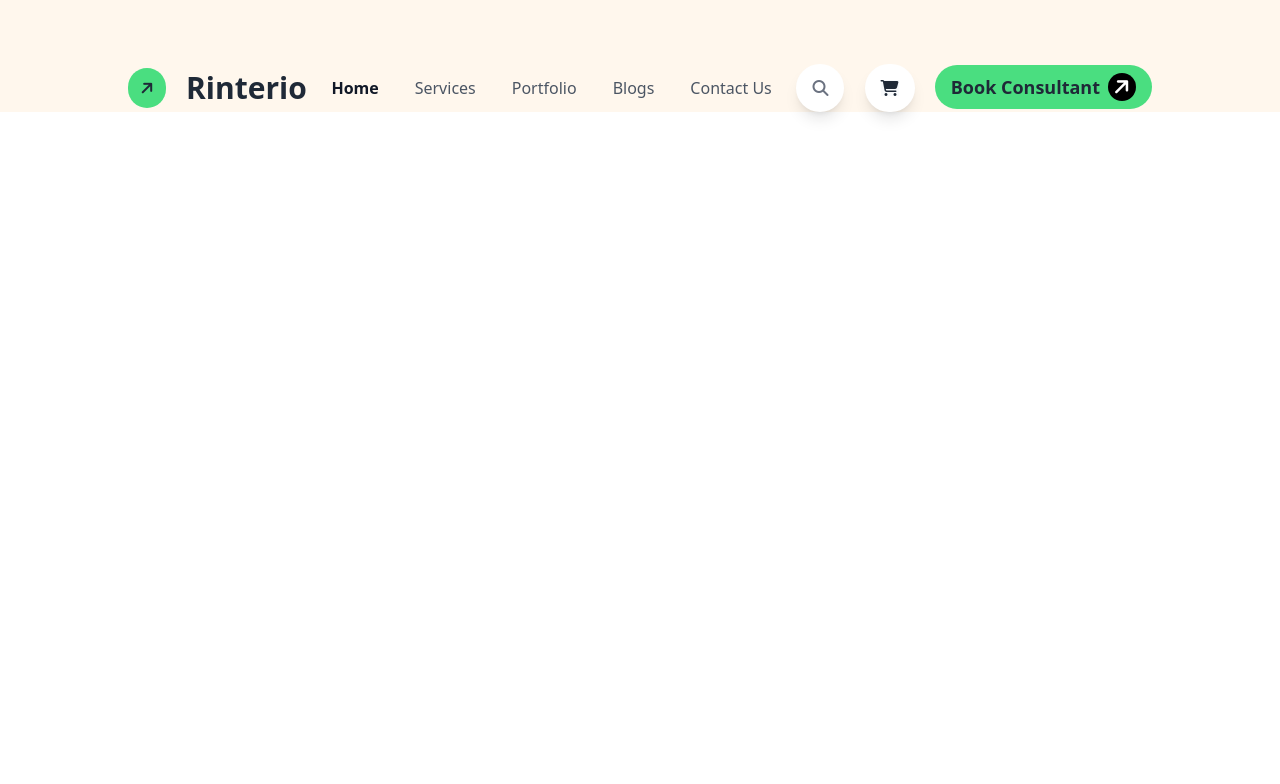
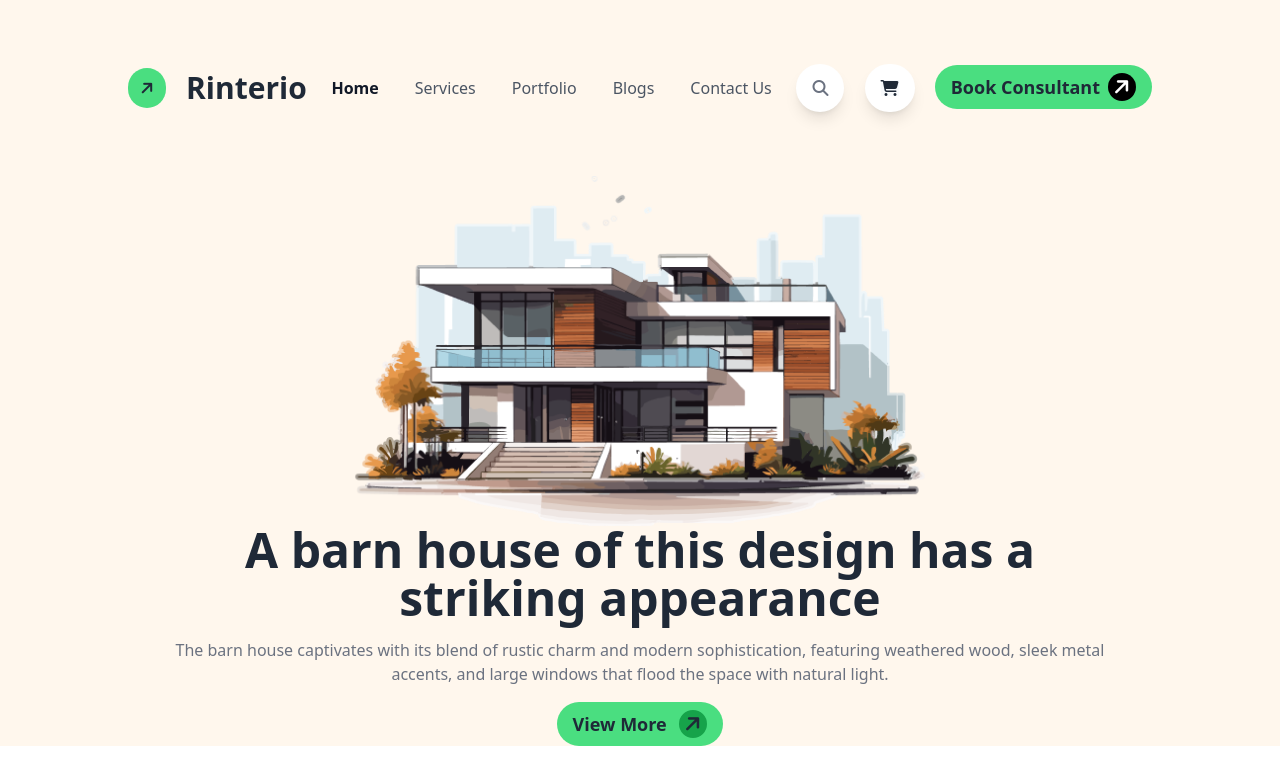
Before and after one commit to MD-HAMIDUL-ISLAM/Assignment03, a plain HTML site: page index.html in a window 1280 px wide. Drawn offline with nearby package versions, Linux system fonts and the light colour scheme.

Commit message:
banner part done

```diff
--- a/index.html
+++ b/index.html
@@ -22,7 +22,7 @@
     <!-- Header Section -->
     <header class="bg-orange-50">
         <!-- Nav Section -->
-        <div class="w-4/5 mx-auto flex items-center justify-between pt-8 md:pt-16 lg:pt-16">
+        <div class="w-4/5 mx-auto flex items-center justify-between py-8 md:py-16 lg:py-16">
             <div class=" gap-5 flex text-center items-center">
                 <div class="inline-flex items-center justify-center p-3 bg-green-400 rounded-full">
                     <i class="fa-solid fa-arrow-right -rotate-45"></i>
@@ -38,20 +38,44 @@
                 <h3 class="text-gray-600">Contact Us</h3>
             </div>
             <div class="space-x-4">
-                <div class="lg:inline-flex md:inline-flex items-center justify-center p-4 bg-white shadow-lg rounded-full hidden">
+                <div
+                    class="lg:inline-flex md:inline-flex items-center justify-center p-4 bg-white shadow-lg rounded-full hidden">
                     <i class="fa-solid fa-magnifying-glass text-gray-500"></i>
                 </div>
-                <div class="lg:inline-flex md:inline-flex items-center justify-center p-4 bg-white shadow-lg rounded-full hidden">
+                <div
+                    class="lg:inline-flex md:inline-flex items-center justify-center p-4 bg-white shadow-lg rounded-full hidden">
                     <i class="fa-solid fa-cart-shopping bg-slate-50"></i>
                 </div>
-                <button class="rounded-full bg-green-400 px-4 py-2 font-bold text-lg hidden lg:inline-block md:inline-block">Book Consultant<i class="fa-solid fa-arrow-right bg-black w-7 h-7 rounded-full -rotate-45 text-xl text-center items-center  text-white ml-2"></i>
+                <button
+                    class="rounded-full bg-green-400 px-4 py-2 font-bold text-lg hidden lg:inline-block md:inline-block">Book
+                    Consultant<i
+                        class="fa-solid fa-arrow-right bg-black w-7 h-7 rounded-full -rotate-45 text-xl text-center items-center  text-white ml-2"></i>
                 </button>
                 <div class="inline-flex items-center justify-center p-4 bg-white shadow-lg rounded-full lg:hidden">
                     <i class="fa-solid fa-bars text-gray-500"></i>
                 </div>
 
             </div>
+        </div>
+        <!-- banner part -->
+        <div>
+            <img class="mx-auto" src="assets/banner.png" alt="">
+        </div>
+        <div class="text-center">
+            <h1 class="font-extrabold text-5xl mb-4">A barn house of this design has a <br> striking appearance</h1>
+            <p class="text-gray-500 mb-4">The barn house captivates with its blend of rustic charm and modern
+                sophistication, featuring weathered wood, sleek metal <br> accents, and large windows that flood the
+                space with natural light.</p>
+                <button class="rounded-full bg-green-400 px-4 py-2 font-bold text-lg">View More
+                    <i class="fa-solid fa-arrow-right bg-green-600 w-7 h-7 rounded-full -rotate-45 text-xl text-center items-center ml-2"></i>
+                </button>
+        </div>
+
+
     </header>
+    <main>
+
+    </main>
 
 
 </body>
```
